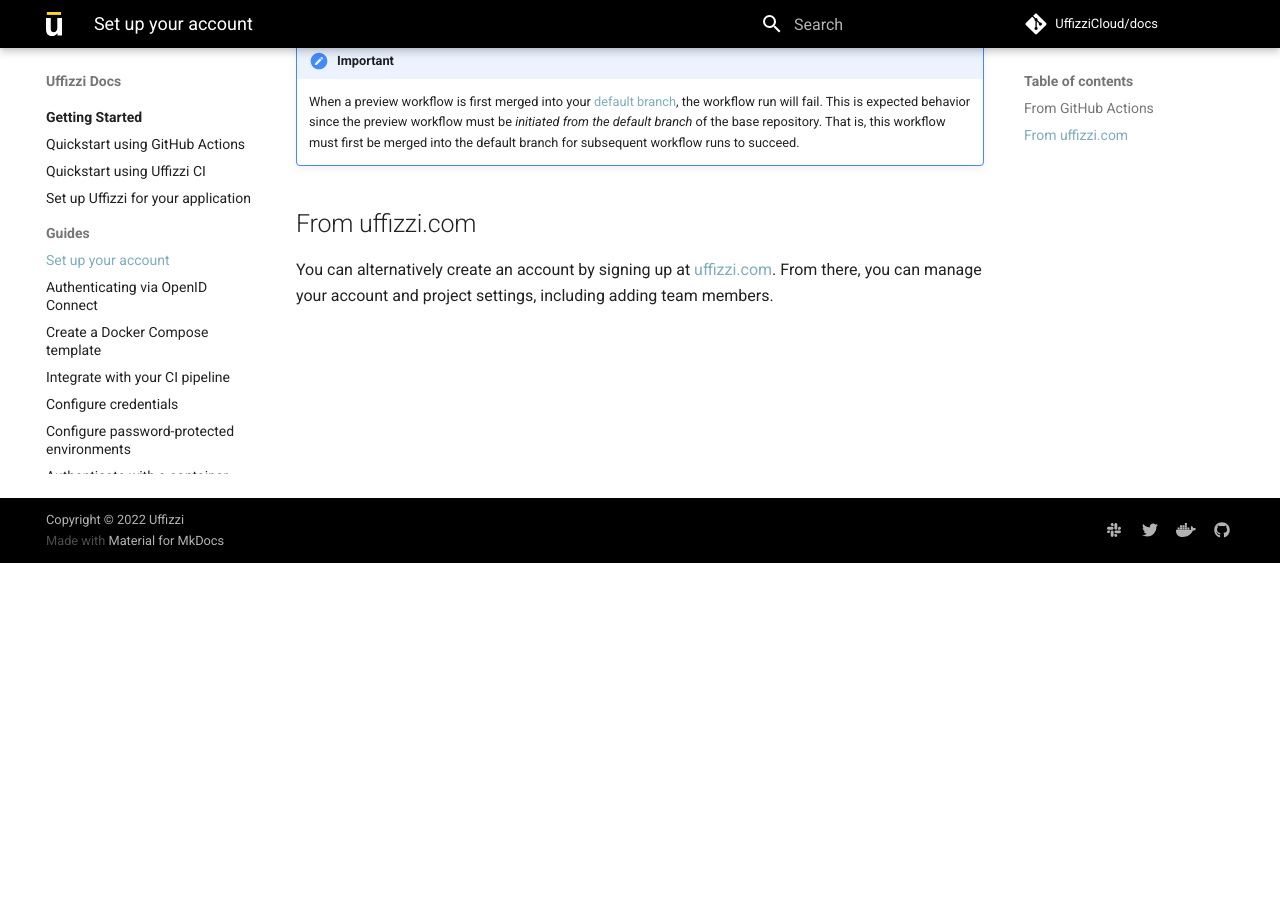
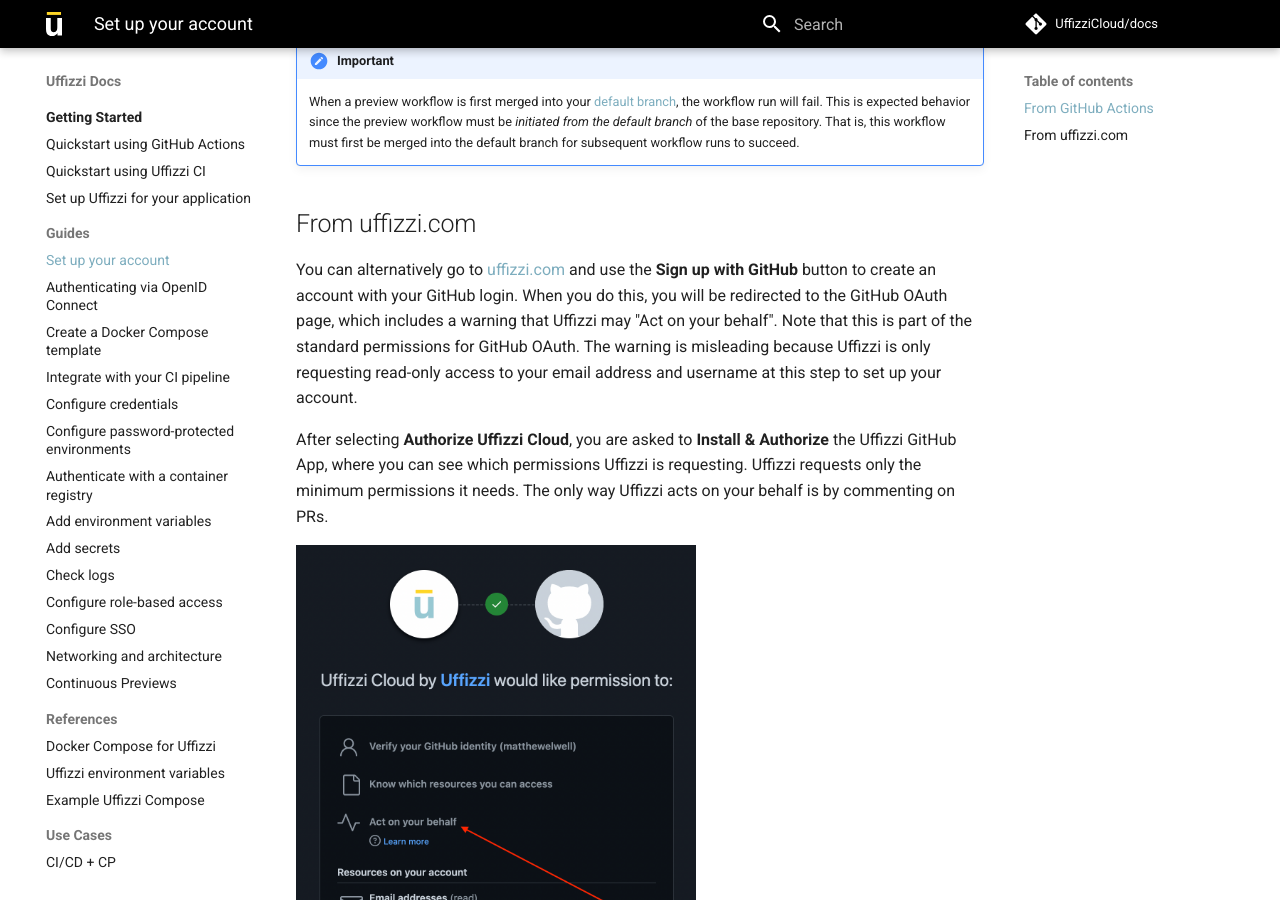
Before and after one commit to UffizziCloud/docs, an MkDocs documentation site: the page built from docs/guides/set-up-your-account.md, in a window 1280 px wide and 900 px high, scrolled down 337 px. Built offline with MkDocs 1.6.1 and Material for MkDocs 9.7.7, drawn with Linux system fonts in a browser that asks for light colours; comment, search, counter and statistics services are not loaded; before the commit the page ends 900 px from its top, so only the background shows below that.

Commit message:
add screenshots and warning explanation

```diff
--- a/docs/guides/set-up-your-account.md
+++ b/docs/guides/set-up-your-account.md
@@ -7,4 +7,9 @@
     When a preview workflow is first merged into your [default branch](https://docs.github.com/en/repositories/configuring-branches-and-merges-in-your-repository/managing-branches-in-your-repository/changing-the-default-branch), the workflow run will fail. This is expected behavior since the preview workflow must be _initiated from the default branch_ of the base repository. That is, this workflow must first be merged into the default branch for subsequent workflow runs to succeed.
 
 ## From uffizzi.com
-You can alternatively create an account by signing up at [uffizzi.com](https://uffizzi.com). From there, you can manage your account and project settings, including adding team members.
+You can alternatively go to [uffizzi.com](https://uffizzi.com) and use the **Sign up with GitHub** button to create an account with your GitHub login. When you do this, you will be redirected to the GitHub OAuth page, which includes a warning that Uffizzi may "Act on your behalf". Note  that this is part of the standard permissions for GitHub OAuth. The warning is misleading because Uffizzi is only requesting read-only access to your email address and username at this step to set up your account.
+
+After selecting **Authorize Uffizzi Cloud**, you are asked to **Install & Authorize** the Uffizzi GitHub App, where you can see which permissions Uffizzi is requesting. Uffizzi requests only the minimum permissions it needs. The only way Uffizzi acts on your behalf is by commenting on PRs.
+
+<img src="../../assets/images/authorize-uffizzi-cloud.png" width="400">
+<img src="../../assets/images/install-and-authorize-uffizzi-cloud.png" width="400">
```
Also changed, not shown: docs/assets/images/authorize-uffizzi-cloud.png (added), docs/assets/images/install-and-authorize-uffizzi-cloud.png (added).
